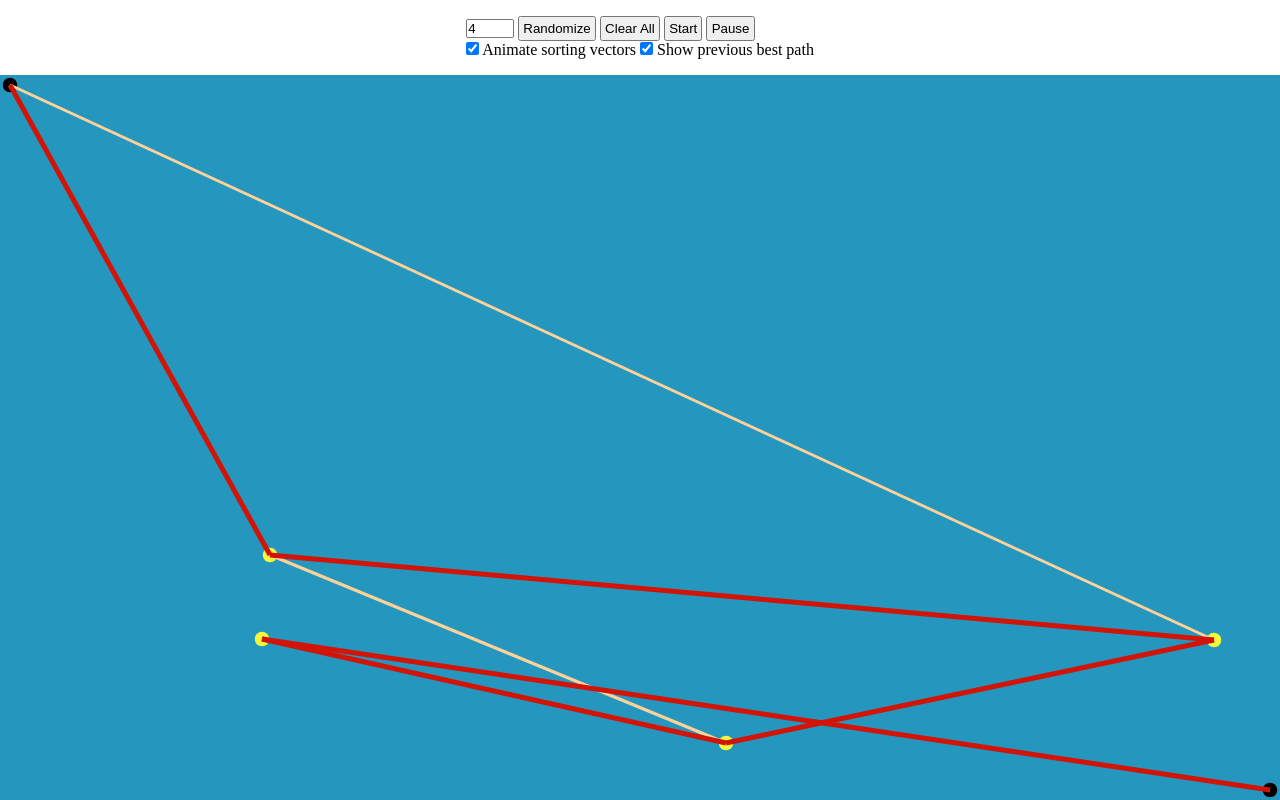
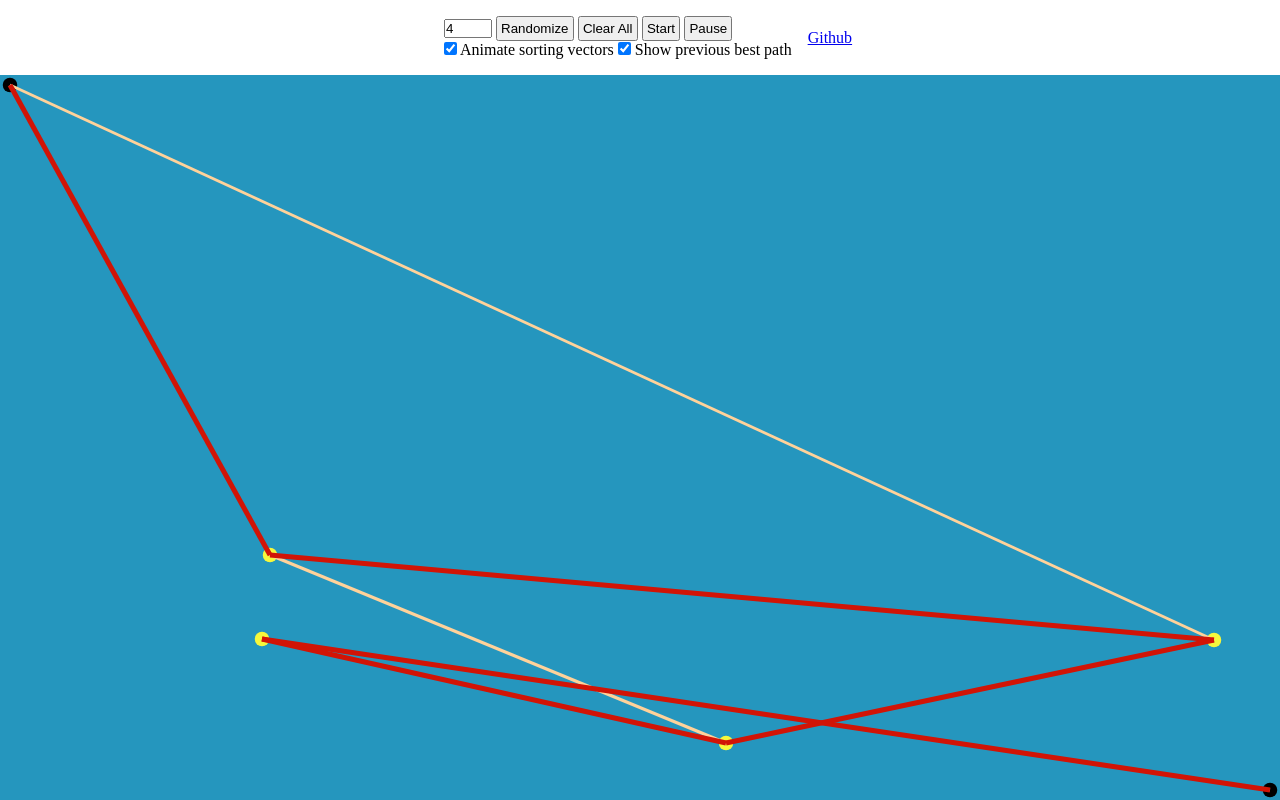
Before and after one commit to Rahjael/dotConnector, a plain HTML site: page index.html in a window 1280 px wide. Drawn offline with Linux system fonts and the light colour scheme.

Commit message:
minor fixes

```diff
--- a/index.html
+++ b/index.html
@@ -19,6 +19,7 @@
   <title>dotConnector</title>
 </head>
 <body>
+  <header>
     <div id='menu-container'>
       <form id='input-form'>
         <input type='number' id='dots-to-generate' name='dots-to-generate' value='4' min='4' max='10'>
@@ -33,6 +34,11 @@
       <label for='flag-show-previous-best'>Show previous best path</label>
     </div>
 
+    <div id='project-page-link'>
+      <a href="https://github.com/Rahjael/dotConnector">Github</a>
+    </div>
+  </header>
+
   <canvas id='main-canvas' tabindex='1'></canvas>
 
 </body>
--- a/style.css
+++ b/style.css
@@ -13,6 +13,14 @@ body {
   align-items: center;
 }
 
+header {
+  display: flex;
+  flex-flow: row nowrap;
+  justify-content: center;
+  align-items: center;
+}
+
+
 button {
   padding: 0.2rem;
 }
@@ -22,6 +30,9 @@ button {
 
 }
 
+#project-page-link {
+}
+
 #dots-to-generate {
   width: 3rem;
 }
```
Also changed, not shown: 1 other file. Lines whose indentation alone changed are shown as unchanged.
